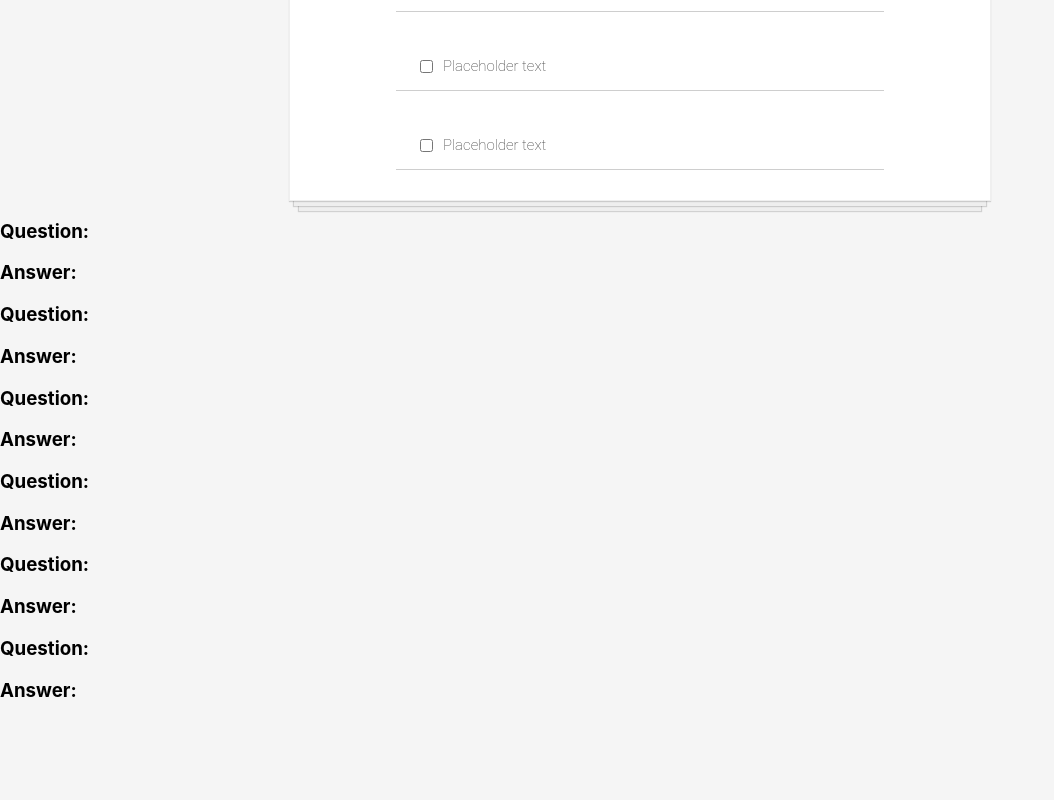
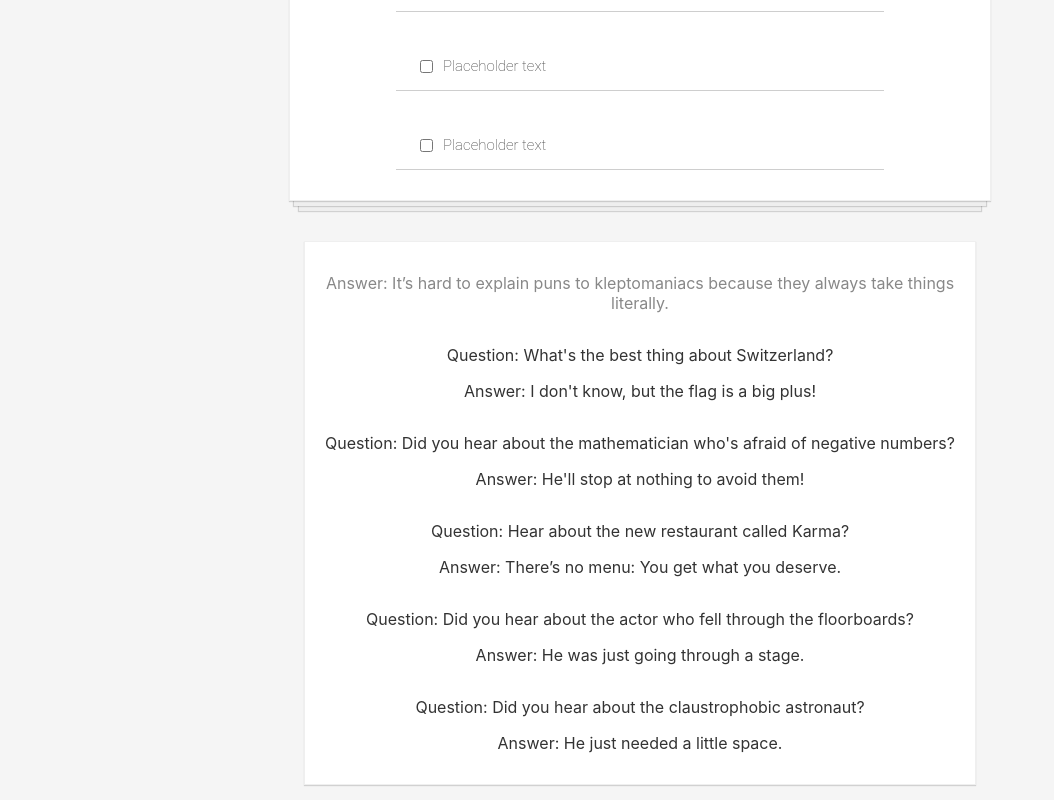
Before and after one commit to reymon359/react-todo-app, a React (Create React App) app: page / in a window 1280 px wide. Shown: the part 307-1107 px from the top of the page, without its empty margins (0-1054 px from the left). Before the commit the page ends 1027 px from the top, so only its background shows below. Built offline with nearby package versions, Linux system fonts and the light colour scheme.

Commit message:
styling jokes

```diff
--- a/src/components/jokes/Joke.js
+++ b/src/components/jokes/Joke.js
@@ -2,9 +2,9 @@ import React from "react"
 
 function Joke(props) {
     return (
-        <div>
-            <h3>Question: </h3>
-            <h3>Answer: </h3>
+        <div className="joke">
+            <p style={{display: !props.question && "none"}}>Question: {props.question}</p>
+            <p style={{color: !props.question && "#888888"}}>Answer: {props.punchLine}</p>
         </div>
     )
 }
--- a/src/components/jokes/Jokes.js
+++ b/src/components/jokes/Jokes.js
@@ -4,7 +4,8 @@ import Joke from "./Joke"
 
 function Jokes() {
     return (
-        <div>
+        <div className="jokes">
+
             <Joke punchLine="It’s hard to explain puns to kleptomaniacs because they always take things literally." />
 
             <Joke
--- a/src/index.css
+++ b/src/index.css
@@ -63,3 +63,22 @@ input[type=checkbox] {
 input[type=checkbox]:focus {
     outline: 0;
 }
+
+.jokes {
+    margin: auto;
+    width: 50%;
+    color: #333;
+    margin: 40px auto 15px;
+    text-align: center;
+    display: flex;
+    flex-direction: column;
+    align-items: center;
+    border: 1px solid #efefef;
+    background-color: white;
+    padding: 15px;
+    background-color: white;
+    box-shadow: /* The top layer shadow */
+    0 1px 1px rgba(0, 0, 0, 0.15);
+}
+
+.joke {}
```
